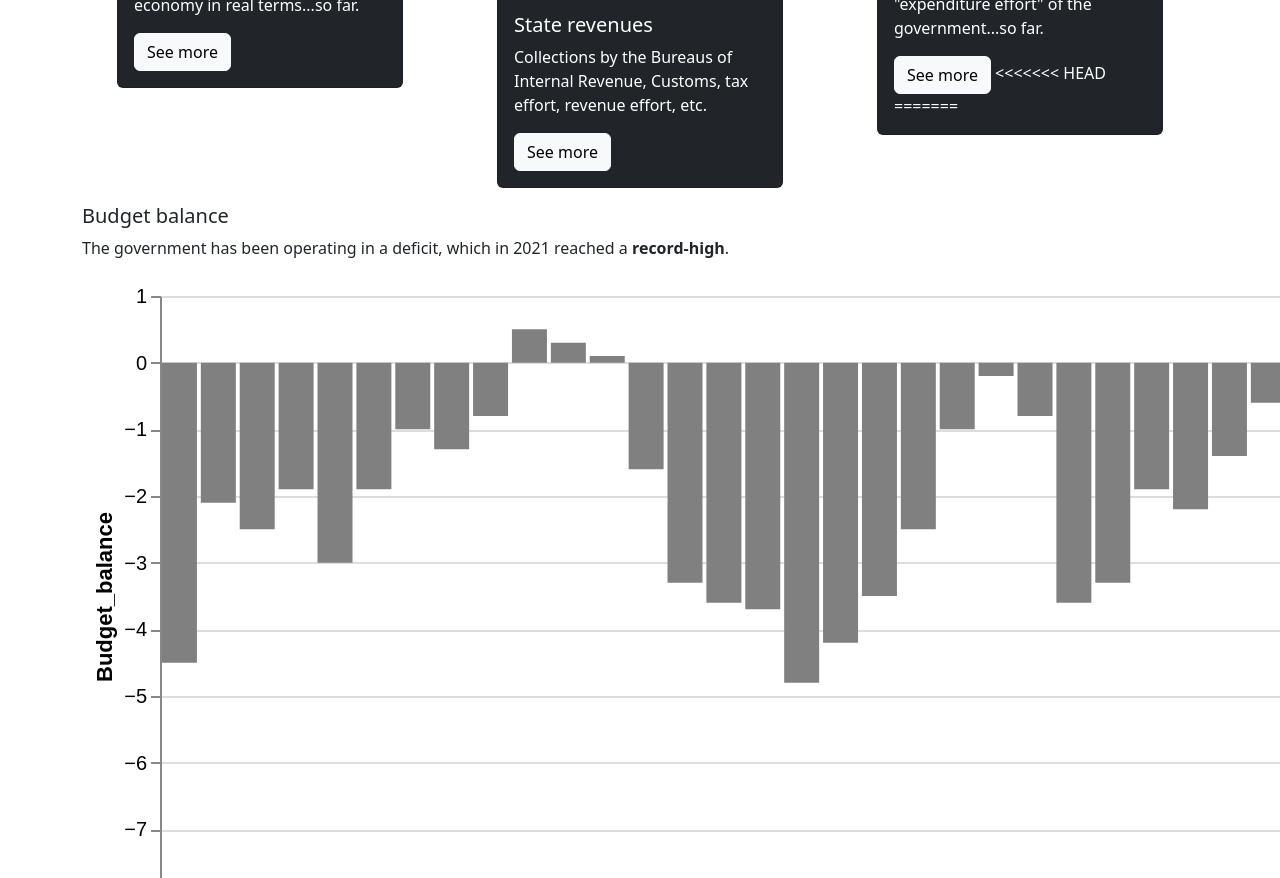
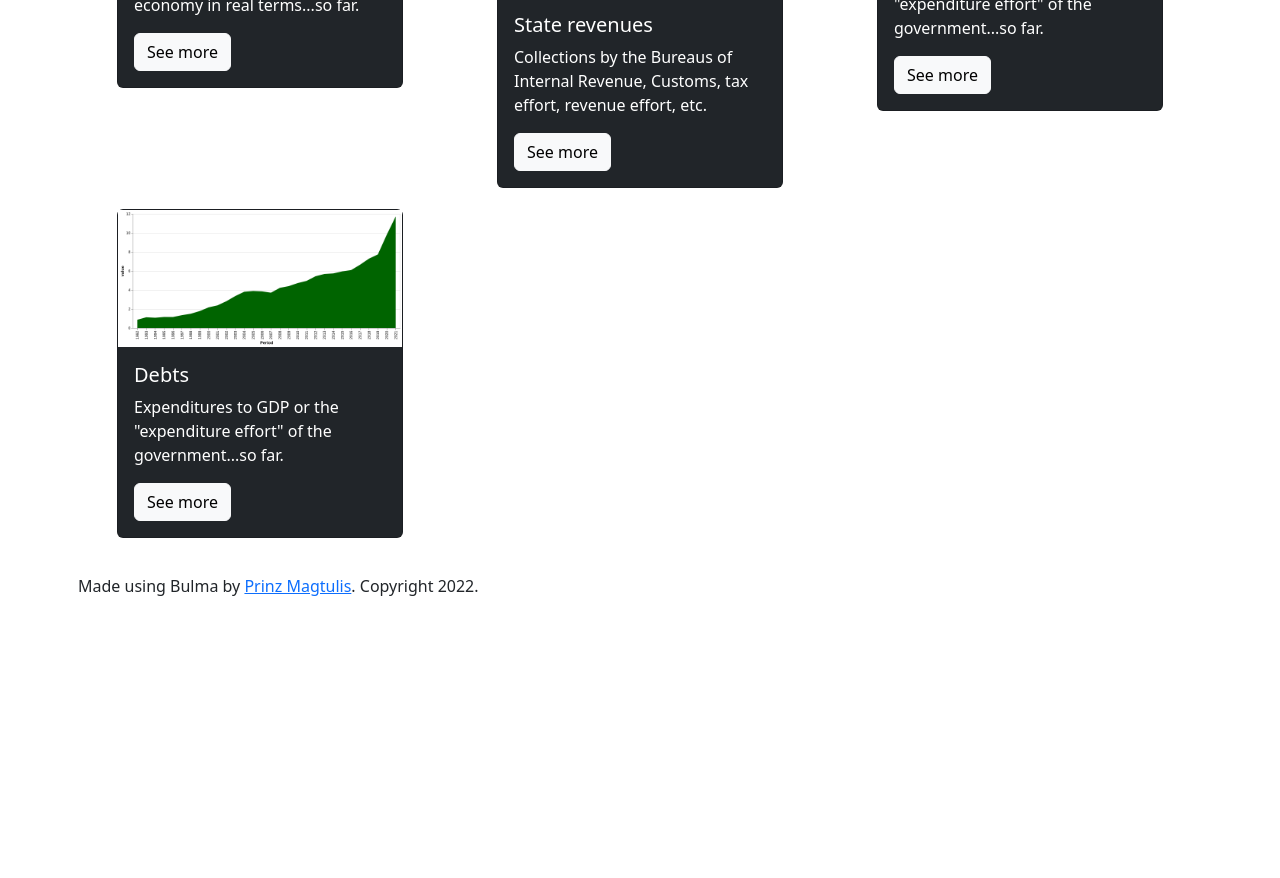
Before and after one commit to pmagtulis/econ-database, a plain HTML site: page index.html in a window 1280 px wide. Shown: the part 822-1700 px from the top of the page. After the commit the page ends 1444 px from the top, so only its background shows below. Drawn offline with nearby package versions, Linux system fonts and the light colour scheme.

Commit message:
Add files via upload

```diff
--- a/index.html
+++ b/index.html
@@ -126,21 +126,6 @@
               <h5 class="card-title">Spending</h5>
               <p class="card-text">Expenditures to GDP or the "expenditure effort" of the government...so far.</p>
               <a href="https://pmagtulis.github.io/econ-database/revenues/" class="btn btn-light">See more</a>
-<<<<<<< HEAD
-=======
-            </div>
-      </div>
-    </div>
-
-    <!-- Card 4-->
-
-              <div class="column is-half">
-                <h5 class="title is-5">Budget balance</h5>
-                  <p>The government has been operating in a deficit, which in 2021 reached a <strong>record-high</strong>.</p>
-                    <figure class="image is-200x200">
-                    <img src="https://pmagtulis.github.io/econ-database/charts/deficit.png"></a>
-                </figure>
->>>>>>> 94655243dd49ad45fda24bb1d1ea9d2e5bc77cc8
             </div>
       </div>
     </div>
@@ -149,7 +134,7 @@
 
     <div class="col-4">
       <div class="card text-bg-dark mb-3" style="max-width: 20rem;">
-        <img object fit="contain" src="https://pmagtulis.github.io/econ-database/charts/expenditures.png" role="img" alt="Chart shows national government spending as a proportion of GDP.">
+        <img object fit="contain" src="https://pmagtulis.github.io/econ-database/charts/debt.png" role="img" alt="Chart shows national government spending as a proportion of GDP.">
         <div class="card-body">
           <h5 class="card-title">Debts</h5>
           <p class="card-text">Expenditures to GDP or the "expenditure effort" of the government...so far.</p>
```
